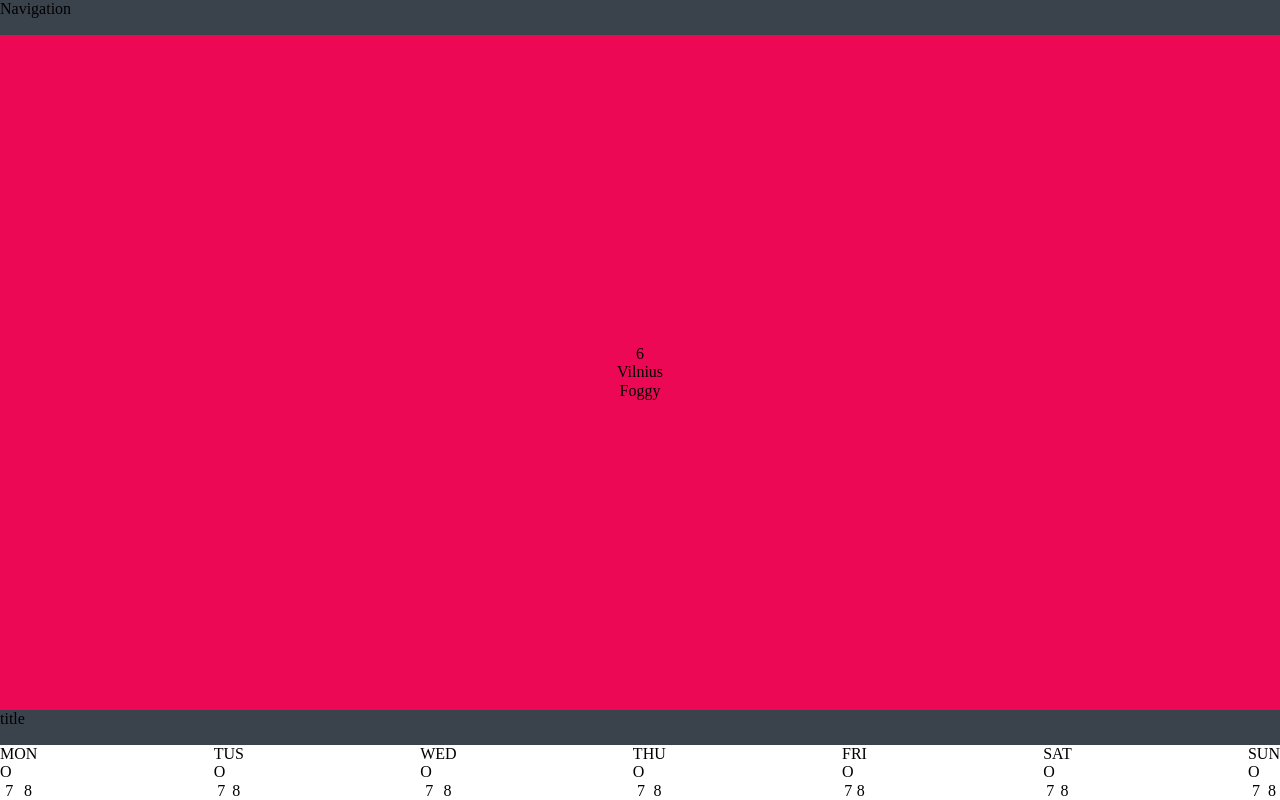
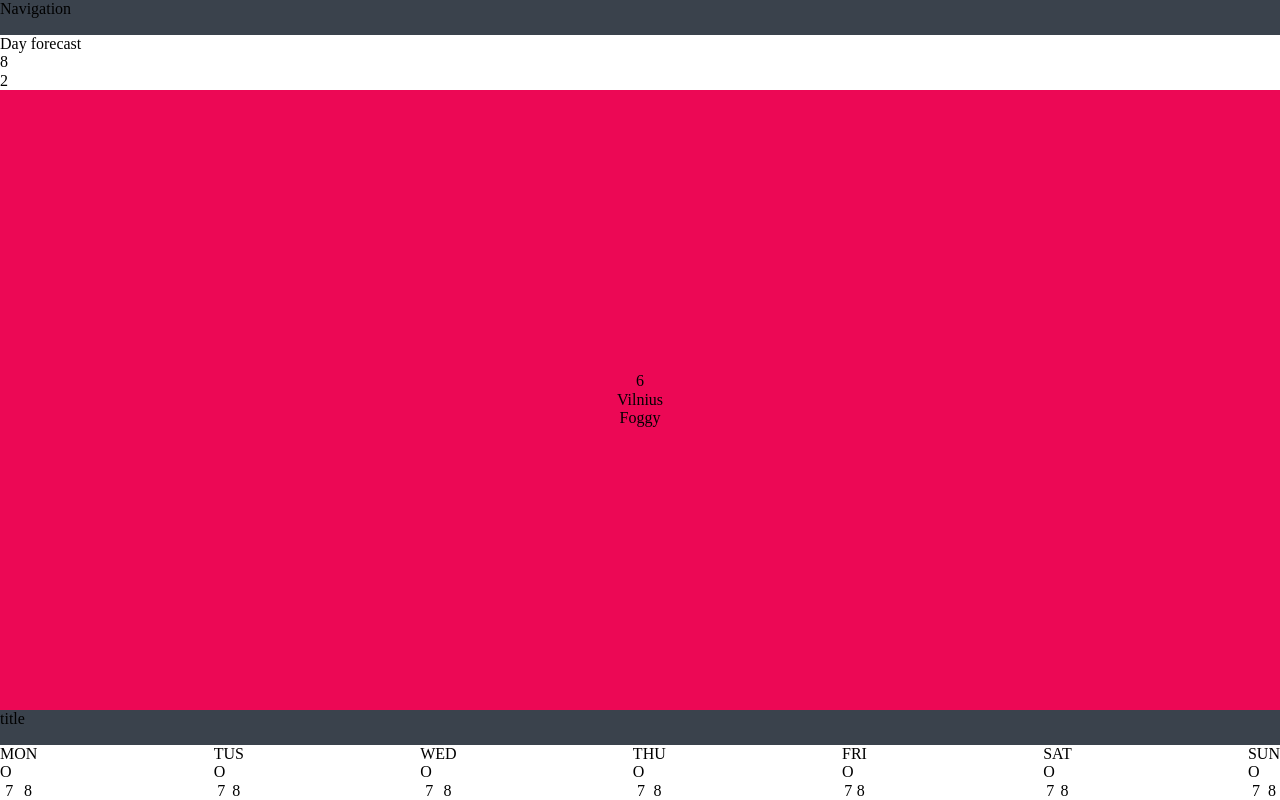
Before and after one commit to RaimedasSimutis/Application-Task-3, a Vue app: page / in a window 1280 px wide. Built offline with nearby package versions, Linux system fonts and the light colour scheme; no server answers.

Commit message:
content extracted to components

```diff
--- /dev/null
+++ b/src/components/CurrentWeather.vue
@@ -0,0 +1,32 @@
+<template>
+  <section class="current-weather">
+    <div class="current-weather__temperature">
+      6
+    </div>
+    <div class="current-weather__city">
+      Vilnius
+    </div>
+    <div class="current-weather__weather">
+      Foggy
+    </div>
+  </section>
+</template>
+
+<script>
+export default {
+  name: 'CurrentWeather'
+}
+</script>
+
+<style scoped lang="scss">
+
+  .current-weather {
+    flex-grow: 1;
+    background: #ec0855;
+    display: flex;
+    flex-direction: column;
+    justify-content: center;
+    align-items: center;
+  }
+
+</style>
--- /dev/null
+++ b/src/components/DayForecast.vue
@@ -0,0 +1,38 @@
+<template>
+  <section class="forecast-day">
+    <div class="forecast-day__title">
+      {{ title }}
+    </div>
+
+    <div class="forecast-day__stats">
+      <div
+        class=""
+        :class="stat.customClass"
+        v-for="(stat, index) in stats"
+        :key="index"
+      >
+        {{stat.value}}
+      </div>
+    </div>
+  </section>
+</template>
+
+<script>
+export default {
+  name: 'DayForecast',
+  props: {
+    title: {
+      type: String,
+      default: 'Day forecast'
+    },
+    stats: {
+      type: Array,
+      required: true
+    }
+  }
+}
+</script>
+
+<style scoped>
+
+</style>
--- a/src/components/Index.vue
+++ b/src/components/Index.vue
@@ -1,34 +1,40 @@
 <template>
   <div class="container">
-    <nav class="navbar">Navigation</nav>
-    <section class="forecast-day">
-
-    </section>
-    <section class="forecast-current">
-      <div class="forecast-day__temperature">
-        6
-      </div>
-      <div class="forecast-day__city">
-        Vilnius
-      </div>
-      <div class="forecast-day__weather">
-        Foggy
-      </div>
-    </section>
+    <navigation-bar/>
+    <day-forecast :stats="currentWeatherTemp"/>
+    <current-weather
+      location="Vilnius"
+      temperature="6"
+      icon="empty"
+      description="cloudy"
+    />
     <week-forecast title="Week forecast" :weatherData="testData"/>
   </div>
 </template>
 
 <script>
 import WeekForecast from './WeekForecast'
+import CurrentWeather from './CurrentWeather'
+import DayForecast from './DayForecast'
+import NavigationBar from './NavigationBar'
 export default {
   name: 'HelloWorld',
-  components: { WeekForecast },
+  components: { NavigationBar, DayForecast, CurrentWeather, WeekForecast },
   props: {
     msg: String
   },
   data () {
     return {
+      currentWeatherTemp: [
+        {
+          value: 8,
+          customClass: ''
+        },
+        {
+          value: 2,
+          customClass: ''
+        }
+      ],
       testData: [
         {
           day: 'MON',
@@ -89,6 +95,7 @@ export default {
   height: 35px;
   background: #3A424C;
 }
+
 .container {
   display: flex;
   flex-direction: column;
@@ -99,13 +106,4 @@ export default {
 
 }
 
-.forecast-current {
-  flex-grow: 1;
-  background: #ec0855;
-  display: flex;
-  flex-direction: column;
-  justify-content: center;
-  align-items: center;
-}
-
 </style>
--- /dev/null
+++ b/src/components/NavigationBar.vue
@@ -0,0 +1,13 @@
+<template>
+  <nav class="navbar">Navigation</nav>
+</template>
+
+<script>
+export default {
+  name: 'NavigationBar'
+}
+</script>
+
+<style scoped>
+
+</style>
```
